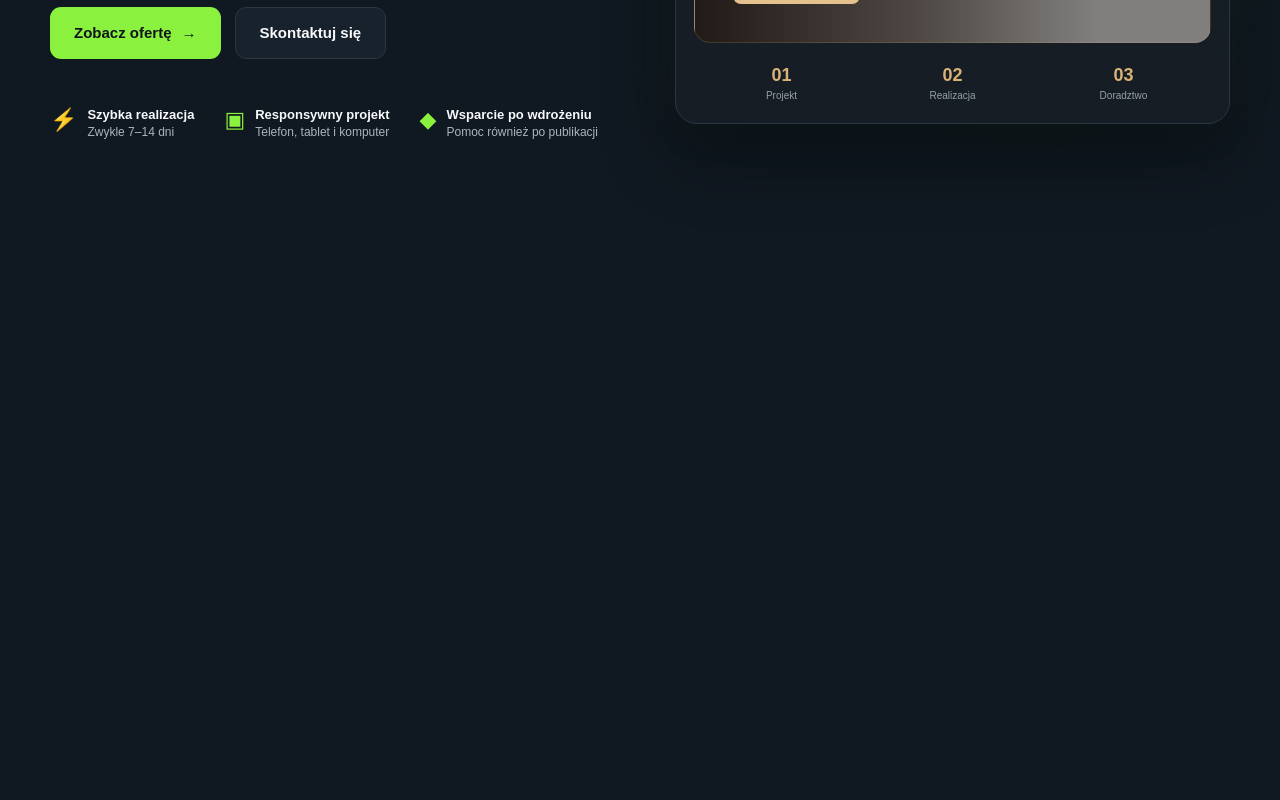
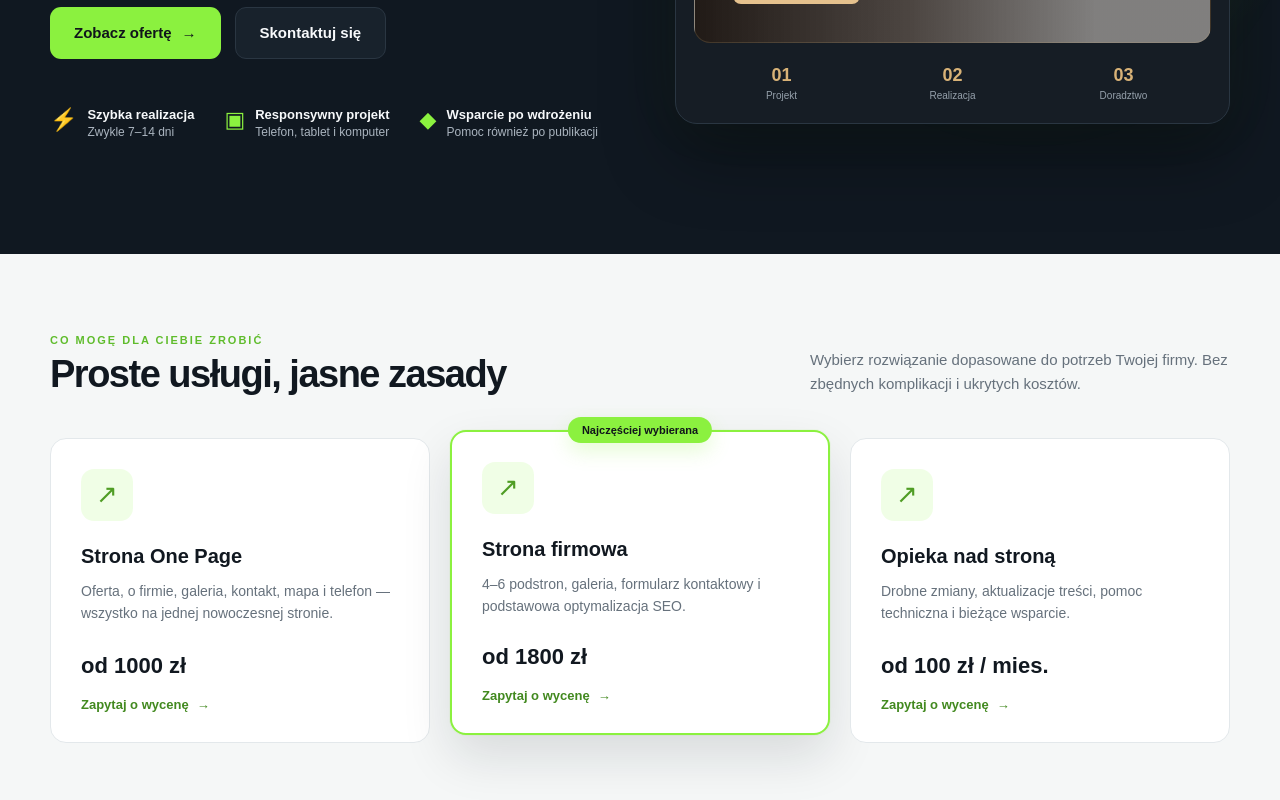
Before and after one commit to ruseksacred/barti-web, a React (Vite) app: page / in a window 1280 px wide. Shown: the part 552-1352 px from the top of the page. Before the commit the page ends 806 px from the top, so only its background shows below. Built offline with nearby package versions, Linux system fonts and the light colour scheme; grey boxes are pictures that could not be loaded.

Commit message:
add services

```diff
--- a/src/App.tsx
+++ b/src/App.tsx
@@ -1,5 +1,6 @@
 import Navbar from "./components/Navbar";
 import Hero from "./components/Hero";
+import Services from "./components/Services"
 
 function App() {
     return (
@@ -8,6 +9,7 @@ function App() {
 
             <main>
                 <Hero />
+                <Services />
             </main>
         </>
     );
--- /dev/null
+++ b/src/components/Services.tsx
@@ -0,0 +1,76 @@
+const Services = () => {
+    const services = [
+        {
+            title: "Strona One Page",
+            description:
+                "Oferta, o firmie, galeria, kontakt, mapa i telefon — wszystko na jednej nowoczesnej stronie.",
+            price: "od 1000 zł",
+        },
+        {
+            title: "Strona firmowa",
+            description:
+                "4–6 podstron, galeria, formularz kontaktowy i podstawowa optymalizacja SEO.",
+            price: "od 1800 zł",
+        },
+        {
+            title: "Opieka nad stroną",
+            description:
+                "Drobne zmiany, aktualizacje treści, pomoc techniczna i bieżące wsparcie.",
+            price: "od 100 zł / mies.",
+        },
+    ];
+
+    return (
+        <section className="services" id="uslugi">
+            <div className="services-inner">
+                <div className="section-heading">
+                    <div>
+                        <p className="section-eyebrow">
+                            CO MOGĘ DLA CIEBIE ZROBIĆ
+                        </p>
+
+                        <h2>Proste usługi, jasne zasady</h2>
+                    </div>
+
+                    <p className="section-description">
+                        Wybierz rozwiązanie dopasowane do potrzeb Twojej firmy.
+                        Bez zbędnych komplikacji i ukrytych kosztów.
+                    </p>
+                </div>
+
+                <div className="services-grid">
+                    {services.map((service, index) => (
+                        <article
+                            className={`service-card ${index === 1 ? "service-card-featured" : ""
+                                }`}
+                            key={service.title}
+                        >
+                            {index === 1 && (
+                                <div className="service-badge">
+                                    Najczęściej wybierana
+                                </div>
+                            )}
+
+                            <div className="service-icon">↗</div>
+
+                            <h3>{service.title}</h3>
+
+                            <p>{service.description}</p>
+
+                            <div className="service-price">
+                                {service.price}
+                            </div>
+
+                            <a href="#kontakt" className="service-link">
+                                Zapytaj o wycenę
+                                <span>→</span>
+                            </a>
+                        </article>
+                    ))}
+                </div>
+            </div>
+        </section>
+    );
+};
+
+export default Services;
--- a/src/index.css
+++ b/src/index.css
@@ -592,3 +592,237 @@ button {
             color: #10151b !important;
         }
 }
+/* =========================
+   SERVICES
+========================= */
+
+.services {
+    background: #f5f7f7;
+    color: #111820;
+    padding: 80px 0;
+}
+
+.services-inner {
+    width: min(1180px, calc(100% - 48px));
+    margin: 0 auto;
+}
+
+.section-heading {
+    display: flex;
+    justify-content: space-between;
+    align-items: flex-end;
+    gap: 40px;
+    margin-bottom: 42px;
+}
+
+.section-eyebrow {
+    color: #5fbc2c;
+    font-size: 11px;
+    font-weight: 800;
+    letter-spacing: 2px;
+    margin-bottom: 8px;
+}
+
+.section-heading h2 {
+    font-size: 38px;
+    line-height: 1.1;
+    letter-spacing: -1.5px;
+}
+
+.section-description {
+    max-width: 420px;
+    color: #66717c;
+    font-size: 15px;
+    line-height: 1.6;
+}
+
+/* =========================
+   GRID
+========================= */
+
+.services-grid {
+    display: grid;
+    grid-template-columns: repeat(3, 1fr);
+    gap: 20px;
+}
+
+/* =========================
+   CARD
+========================= */
+
+.service-card {
+    position: relative;
+    background: #ffffff;
+    border: 1px solid #e3e8eb;
+    border-radius: 16px;
+    padding: 30px;
+    min-height: 300px;
+    display: flex;
+    flex-direction: column;
+    transition: transform 0.25s ease, box-shadow 0.25s ease, border-color 0.25s ease;
+}
+
+    .service-card:hover {
+        transform: translateY(-5px);
+        border-color: rgba(139, 241, 63, 0.55);
+        box-shadow: 0 18px 40px rgba(16, 24, 33, 0.08);
+    }
+
+/* =========================
+   FEATURED CARD
+========================= */
+
+.service-card-featured {
+    border: 2px solid var(--primary);
+    transform: translateY(-8px);
+    box-shadow: 0 22px 50px rgba(16, 24, 33, 0.12), 0 0 0 1px rgba(139, 241, 63, 0.08);
+}
+
+    .service-card-featured:hover {
+        transform: translateY(-12px);
+    }
+
+.service-badge {
+    position: absolute;
+    top: -15px;
+    left: 50%;
+    transform: translateX(-50%);
+    padding: 7px 14px;
+    border-radius: 999px;
+    background: var(--primary);
+    color: #10151b;
+    font-size: 11px;
+    font-weight: 800;
+    white-space: nowrap;
+    box-shadow: 0 8px 20px rgba(139, 241, 63, 0.22);
+}
+
+/* =========================
+   ICON
+========================= */
+
+.service-icon {
+    width: 52px;
+    height: 52px;
+    display: flex;
+    align-items: center;
+    justify-content: center;
+    border-radius: 13px;
+    background: rgba(139, 241, 63, 0.13);
+    color: #4f9d24;
+    font-size: 26px;
+    margin-bottom: 24px;
+}
+
+/* =========================
+   TEXT
+========================= */
+
+.service-card h3 {
+    font-size: 20px;
+    margin-bottom: 12px;
+}
+
+.service-card > p {
+    color: #66717c;
+    font-size: 14px;
+    line-height: 1.6;
+    margin-bottom: 26px;
+}
+
+/* =========================
+   PRICE
+========================= */
+
+.service-price {
+    margin-top: auto;
+    margin-bottom: 18px;
+    color: #111820;
+    font-size: 22px;
+    font-weight: 800;
+}
+
+/* =========================
+   LINK
+========================= */
+
+.service-link {
+    display: inline-flex;
+    align-items: center;
+    gap: 8px;
+    width: fit-content;
+    color: #42891f;
+    font-size: 13px;
+    font-weight: 700;
+    transition: gap 0.2s ease, color 0.2s ease;
+}
+
+    .service-link:hover {
+        gap: 12px;
+        color: #2f6f15;
+    }
+
+/* =========================
+   TABLET
+========================= */
+
+@media (max-width: 950px) {
+    .section-heading {
+        align-items: flex-start;
+    }
+
+    .services-grid {
+        grid-template-columns: 1fr;
+        gap: 22px;
+    }
+
+    .service-card-featured {
+        transform: none;
+    }
+
+        .service-card-featured:hover {
+            transform: translateY(-5px);
+        }
+}
+
+/* =========================
+   MOBILE
+========================= */
+
+@media (max-width: 600px) {
+    .services {
+        padding: 60px 0;
+    }
+
+    .services-inner {
+        width: calc(100% - 30px);
+    }
+
+    .section-heading {
+        flex-direction: column;
+        gap: 18px;
+        margin-bottom: 30px;
+    }
+
+        .section-heading h2 {
+            font-size: 32px;
+        }
+
+    .section-description {
+        max-width: 100%;
+    }
+
+    .service-card {
+        min-height: auto;
+        padding: 24px;
+    }
+
+    .service-price {
+        font-size: 20px;
+    }
+
+    .service-badge {
+        top: -13px;
+        font-size: 10px;
+    }
+}
```
